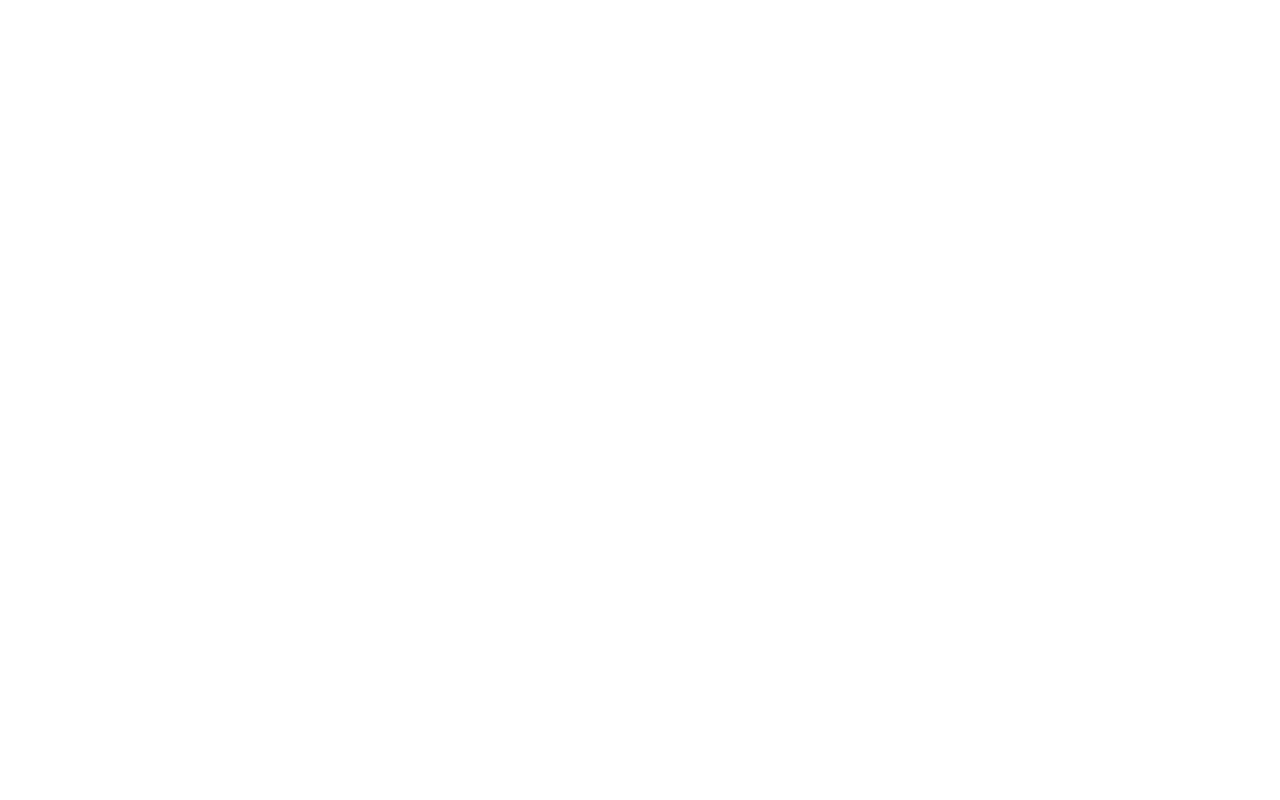
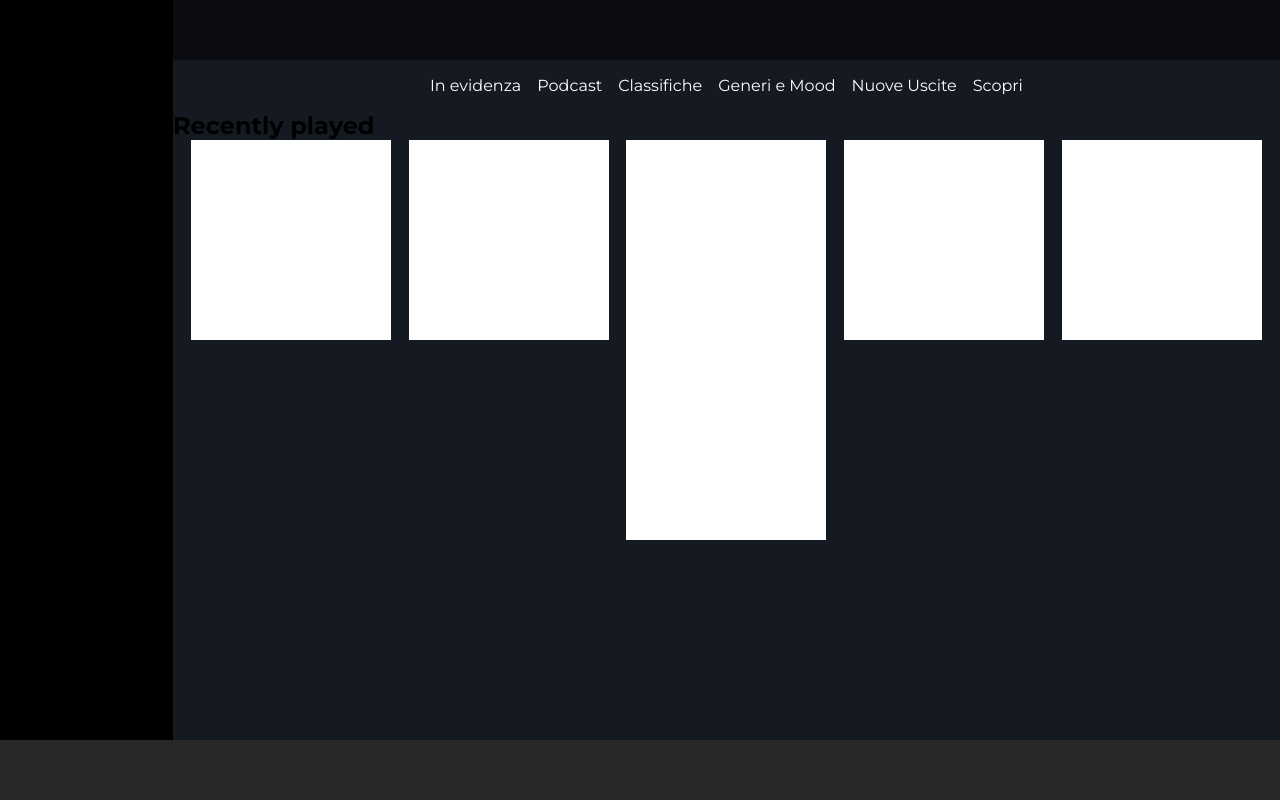
Before and after one commit to francescovincidev/html-css-spotifyweb, a plain HTML site: page index.html in a window 1280 px wide. Drawn offline with Linux system fonts and the light colour scheme.

Commit message:
Add main section

```diff
--- a/css/style.css
+++ b/css/style.css
@@ -9,10 +9,97 @@ body{
     font-family: 'Montserrat', sans-serif;
 }
 
+/* VARIABLES */
+:root {
+  --player-height: 60px;
+  --nav-width:200px;
+}
+
 /* COMMON */
 .wrapper{
     height: 100vh;
     width: 100%;
+}
+
+.flex{
+    display: flex;
+}
+
+li{
+    list-style-type: none;
+}
+
+a{
+    text-decoration: none;
+    color: inherit;
+}
+
+
+/* CONTAINER */
+.container{
+    height: calc(100% - var(--player-height));
+    width: 100%;
+}
+
+
+
+/* NAVIGATON MENU */
+nav{
+    height: 100%;
+    width: var(--nav-width);
+    background-color: black;
+}
+
+/* CONTENT */
+#content{
+    width: 100%;
+    height: 100%;
+    background-color: #141922;
+    overflow-y: auto;
+}
+
+/* upgrade bar */
+#content .upgrade-bar{
+    width: 100%;
+    height: 60px;
+    background-color: rgba(0, 0, 0, 0.50);
+
+}
+
+/* section bar */
+#content .section-bar ul{
+    justify-content: center;
+    gap: 1rem;
+    padding: 1rem 0;
+    color: white;
+}
+
+/* albums */
+
+.albums{
+
+}
+.cover{
+    width: 200px;
+    /* flex-shrink: 0; */
+    /* debug */
+    height: 200px;
+    background-color: white;
+}
+
+/* recently played */
+.recently-played{
+    justify-content: space-evenly;
+    flex-wrap: wrap;
+    /* gap: 20px; */
+
+}
+
+/* PLAYER */
+.player{
+    height: var(--player-height);
+    width: 100%;
+    background-color: #282828;
 }
 
 
@@ -33,6 +120,31 @@ body{
 }
 
 @media screen and  (max-width:600px) {
+    /* CONTAINER */
+.container{
+
+}
+
+
+
+/* NAVIGATON MENU */
+nav{
+    width: 50px;
+
+}
+
+/* CONTENT */
+.content{
+
+}
+
+
+/* PLAYER */
+.player{
+
+}
+
+
 
 
 }
--- a/index.html
+++ b/index.html
@@ -16,6 +16,44 @@
 </head>
 <body>
     <div class="wrapper">
+        <!-- CONTAINER -->
+        <div class="container flex">
+            <!-- NAVIGATON MENU -->
+            <nav></nav>
+
+            <!-- CONTENT -->
+            <div id="content">
+                <!-- upgrade bar -->
+                <div class="upgrade-bar"></div>
+                <!-- section bar -->
+                <div class="section-bar">
+                    <ul class="flex">
+                        <li><a href="">In evidenza</a></li>
+                        <li><a href="">Podcast</a></li>
+                        <li><a href="">Classifiche</a></li>
+                        <li><a href="">Generi e Mood</a></li>
+                        <li><a href="">Nuove Uscite</a></li>
+                        <li><a href="">Scopri</a></li>
+                    </ul>
+                </div>
+                <!-- albums -->
+                <div class="albums">
+                    <!-- recently played -->
+                    <h2>Recently played</h2>
+                    <div class="recently-played flex">
+                        <div class="cover"></div>
+                        <div class="cover"></div>
+                        <div class="cover"></div>
+                        <div class="cover"></div>
+                        <div class="cover"></div>
+                        <div class="cover"></div>
+                    </div>
+                </div>
+            </div>
+        </div>
+
+        <!-- PLAYER -->
+        <div class="player"></div>
 
     </div>
 </body>
```
